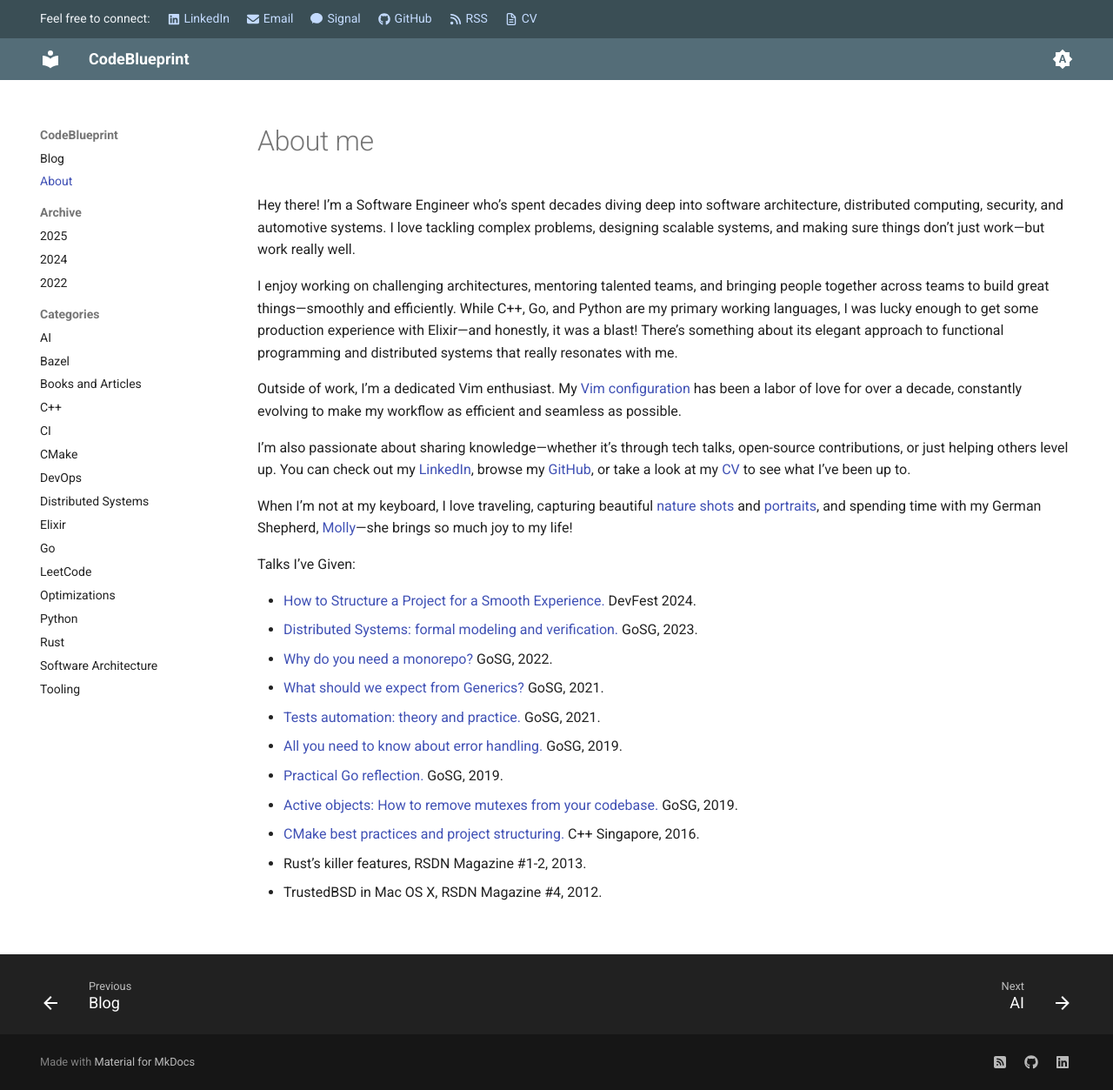
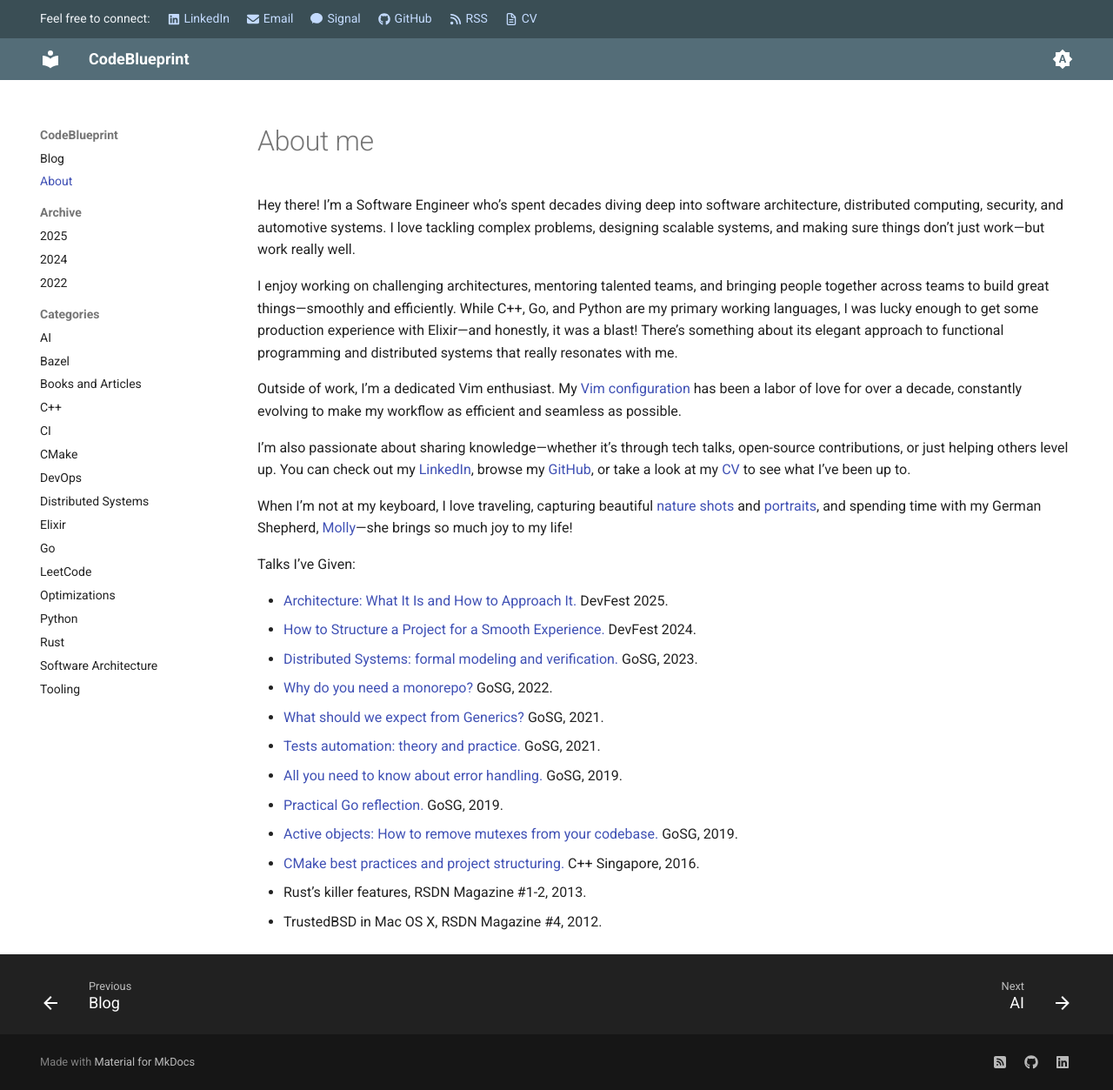
Before and after one commit to astavonin/sysdev.me, an MkDocs documentation site: the page built from docs/about.md, in a window 1280 px wide and 1253 px high. Shown: the whole window at 87% size. Built offline with MkDocs 1.6.1 and Material for MkDocs 9.7.7, drawn with Linux system fonts in a browser that asks for light colours.

Commit message:
DevFest 2025 update

```diff
--- a/docs/about.md
+++ b/docs/about.md
@@ -12,6 +12,7 @@ When I’m not at my keyboard, I love traveling, capturing beautiful [nature sho
 
 Talks I’ve Given:
 
+* [Architecture: What It Is and How to Approach It.](https://docs.google.com/presentation/d/18Uj8dVxu3e-0ELZy6LqvNENcLzdy_MhLfHJiAdLxW0g/edit) DevFest 2025.
 * [How to Structure a Project for a Smooth Experience.](https://docs.google.com/presentation/d/1eusLUNpu1eOugbAPnrL0eoVA1P-U6U0SINnCTSBOkQg/edit) DevFest 2024.
 * [Distributed Systems: formal modeling and verification.](https://www.meetup.com/golangsg/events/292660154/) GoSG, 2023.
 * [Why do you need a monorepo?](https://www.meetup.com/golangsg/events/287205376/) GoSG, 2022.
```
